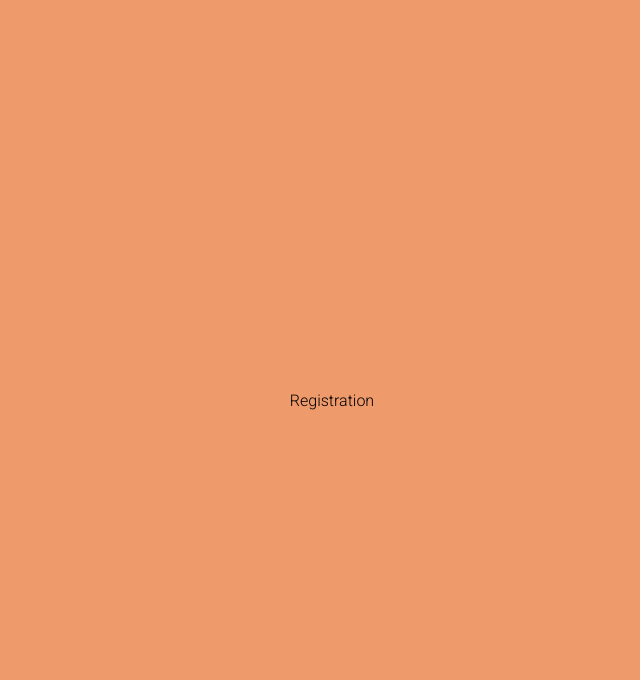
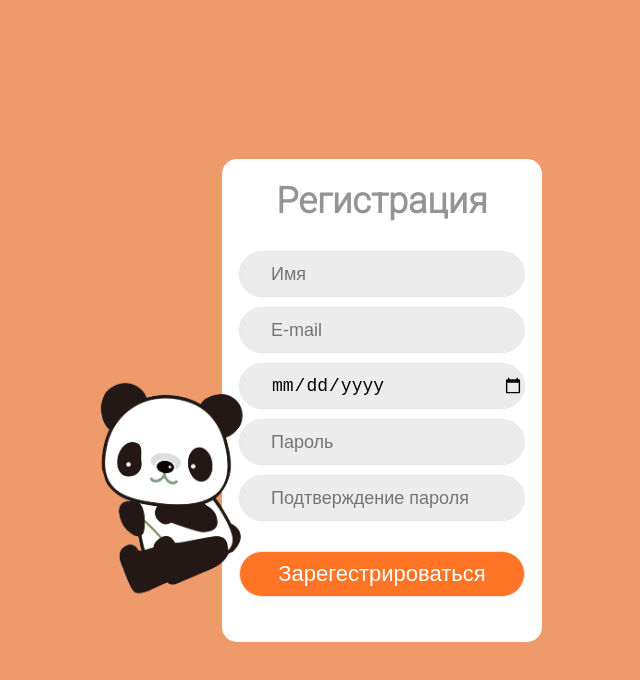
Before and after one commit to Maxim-BC/project_moneybox, a React (Create React App) app: page /reg in a window 1280 px wide. Shown: the top 680 px of the page, without its empty margins (308-948 px from the left). Built offline with nearby package versions, Linux system fonts and the light colour scheme.

Commit message:
Add form Authorization and Registration

```diff
--- a/src/App.js
+++ b/src/App.js
@@ -1,9 +1,9 @@
 import React from "react";
 import "./App.css";
 import { Route } from "react-router-dom";
-import Authorization from "./components/Authorization";
+import Authorization from "./components/AuthAndReg/Authorization";
 import Workplace from "./components/Workplace";
-import Registration from "./components/Registration";
+import Registration from "./components/AuthAndReg/Registration";
 
 
 class App extends React.Component {
--- /dev/null
+++ b/src/components/AuthAndReg/AuthAndReg.css
@@ -0,0 +1,101 @@
+@import url("https://fonts.googleapis.com/css2?family=Roboto:wght@300&display=swap");
+
+.auth-registration-main-box {
+  display: flex;
+  width: 530px;
+}
+
+.auth-window {
+  font-family: Roboto;
+  width: 320px;
+  height: 309px;
+  background-color: white;
+  border-radius: 15px;
+}
+.reg-window {
+  font-family: Roboto;
+  width: 320px;
+  height: 483px;
+  background-color: white;
+  border-radius: 15px;
+}
+.auth-title {
+  color: #949494;
+  margin-top: 0px;
+  padding-top: 21px;
+  text-align: center;
+  font-size: 36px;
+}
+
+.auth-pass,
+.auth-login {
+  display: flex;
+  justify-content: center;
+}
+.auth-login {
+  margin-bottom: 10px;
+}
+
+.auth-pass {
+  margin-bottom: 35px;
+}
+.auth-and-reg-input,
+.btn-registration-login {
+  width: 286px;
+  height: 46px;
+  background: #ececec;
+  border: 1px solid #eee5e5;
+  box-sizing: border-box;
+  border-radius: 23px;
+  font-size: 18px;
+  margin-bottom: 10px;
+}
+
+.auth-and-reg-input {
+  padding-left: 31px;
+}
+
+.box-btn-login {
+  display: flex;
+  justify-content: center;
+}
+
+.btn-registration-login {
+  cursor: pointer;
+  background: #ff7425;
+  color: white;
+  font-size: 22px;
+}
+
+.image-auth-panda {
+  height: 250px;
+  width: 220px;
+  margin-top: 90px;
+  margin-right: -65px;
+  z-index: 10;
+}
+
+.box-registration-input {
+  display: flex;
+  justify-content: center;
+}
+
+.image-registration-panda {
+  height: 250px;
+  width: 220px;
+  margin-top: 190px;
+  margin-right: -65px;
+  z-index: 10;
+}
+
+.box-btn-registration {
+  display: flex;
+  justify-content: center;
+  margin-top: 20px;
+}
+
+.box-message-error {
+  padding: 0;
+  margin: 0;
+  text-align: center;
+}
--- /dev/null
+++ b/src/components/AuthAndReg/Authorization.js
@@ -0,0 +1,72 @@
+import React, { Component } from "react";
+import "./AuthAndReg.css";
+import Panda from "./..//image/Panda.png";
+
+export default class Authorization extends Component {
+  state = {
+    login: "",
+    password: "",
+  };
+
+  loginInputAuthorization = (event) => {
+    this.setState({ login: event.target.value });
+  };
+  passInputAuthorization = (event) => {
+    this.setState({ password: event.target.value });
+  };
+
+  //   handleSubmitLogin = (evt) => {
+  //     const { login, password } = this.state;
+  //     evt.preventDefault();
+  //     authUser(login, password)
+  //       .then((resBody) => {
+  //       })
+  //       .catch((err) => console.log(`Ошибка: ${err}`));
+  //   };
+
+  render() {
+    return (
+      <div className="auth-registration-main-box">
+        <img className="image-auth-panda" src={Panda} alt="panda" />
+        <div className="auth-window">
+          <form
+            className="authorization-user"
+            onSubmit={this.handleSubmitLogin}
+          >
+            <h2 className="auth-title">Авторизация</h2>
+            <div className="auth-login">
+              <label>
+                <input
+                  className="auth-and-reg-input"
+                  onChange={this.loginInputAuthorization}
+                  type="text"
+                  value={this.state.login}
+                  placeholder="User"
+                  required
+                />
+              </label>
+            </div>
+
+            <div className="auth-pass">
+              <label>
+                <input
+                  className="auth-and-reg-input"
+                  onChange={this.passInputAuthorization}
+                  value={this.state.password}
+                  placeholder="Password"
+                  type="password"
+                  required
+                />
+              </label>
+            </div>
+            <div className="box-btn-login">
+              <button className="btn-registration-login" type="submit">
+                Войти
+              </button>
+            </div>
+          </form>
+        </div>
+      </div>
+    );
+  }
+}
--- /dev/null
+++ b/src/components/AuthAndReg/Registration.js
@@ -0,0 +1,147 @@
+import React, { Component } from "react";
+import "./AuthAndReg.css";
+import Panda from "./..//image/Panda.png";
+
+export default class Registration extends Component {
+  state = {
+    name: "",
+    email: "",
+    birthdate: null,
+    password: "",
+    replayPassword: "",
+    messageError: "",
+  };
+
+  handleNameInputChange = (event) => {
+    this.setState({ name: event.target.value });
+  };
+  handleEmailInputChange = (event) => {
+    this.setState({ email: event.target.value });
+  };
+  handlePassInputChange = (event) => {
+    this.setState({ password: event.target.value });
+    if (event.target.value.length < 5) {
+      this.setState({ messageError: "Пароль маленький" });
+    } else this.setState({ messageError: "" });
+  };
+  handleReplayPassInputChange = (event) => {
+    this.setState({ replayPassword: event.target.value });
+    if (event.target.value === this.state.password) {
+      this.setState({ messageError: "" });
+    } else this.setState({ messageError: "Пароли не совпадают" });
+  };
+  handleInputBirthdate = (event) => {
+    this.setState({
+      age: event.target.value,
+    });
+  };
+  handleSave = () => {
+    localStorage.setItem("savedState", JSON.stringify(this.state));
+  };
+
+  //   handleSubmit = (evt) => {
+  //     const { name, email, birthdate, password} = this.state;
+
+  //     evt.preventDefault();
+  //     if ( messageError === "") {
+  //       this.setState({
+  //         showErrors: false,
+  //       });
+  //       registerUser(name, password, email, birthdate)
+  //         .then((resBody) =>
+  //           this.setState({
+  //             messageBtnNext: resBody.message,
+  //           })
+  //         )
+  //         .catch((err) => console.log(`Ошибка: ${err}`));
+  //     } else {
+  //       this.setState({
+  //         showErrors: true,
+  //       });
+  //     }
+  //   };
+
+  render() {
+    return (
+      <div className="auth-registration-main-box">
+        <img className="image-registration-panda" src={Panda} alt="panda" />
+        <div className="reg-window">
+          <form
+            className="registration-user"
+            onSubmit={this.handleSubmit}
+            onChange={this.handleSave}
+          >
+            <h2 className="auth-title">Регистрация</h2>
+            <div className="box-registration-input">
+              <label>
+                <input
+                  className="auth-and-reg-input"
+                  onChange={this.handleNameInputChange}
+                  type="text"
+                  value={this.state.name}
+                  required
+                  placeholder="Имя"
+                />
+              </label>
+            </div>
+            <div className="box-registration-input">
+              <label>
+                <input
+                  className="auth-and-reg-input"
+                  onChange={this.handleEmailInputChange}
+                  type="email"
+                  value={this.state.email}
+                  placeholder="E-mail"
+                  required
+                />
+              </label>
+            </div>
+
+            <div className="box-registration-input">
+              <label>
+                <input
+                  className="auth-and-reg-input"
+                  onChange={this.handleInputBirthdate}
+                  value={this.state.birthdate}
+                  placeholder="Дата рождения"
+                  type="Date"
+                  required
+                />
+              </label>
+            </div>
+            <div className="box-registration-input">
+              <label>
+                <input
+                  className="auth-and-reg-input"
+                  onChange={this.handlePassInputChange}
+                  value={this.state.password}
+                  type="password"
+                  placeholder="Пароль"
+                  required
+                />
+              </label>
+            </div>
+            <div className="box-registration-input">
+              <label>
+                <input
+                  className="auth-and-reg-input"
+                  onChange={this.handleReplayPassInputChange}
+                  value={this.state.replayPassword}
+                  type="password"
+                  placeholder="Подтверждение пароля"
+                  required
+                />
+              </label>
+            </div>
+            <p className="box-message-error">{this.state.messageError}</p>
+            <div className="box-btn-registration">
+              <button className="btn-registration-login" type="submit">
+                Зарегестрироваться
+              </button>
+            </div>
+          </form>
+        </div>
+      </div>
+    );
+  }
+}
--- a/src/components/Authorization.js
+++ /dev/null
@@ -1,12 +0,0 @@
-import React, { Component } from 'react'
-
-export default class Authorization extends Component {
-    render() {
-        return (
-            <div>
-                Это Authorization
-                {/* Первый слайд в фигме */}
-            </div>
-        )
-    }
-}
--- a/src/components/Registration.js
+++ /dev/null
@@ -1,12 +0,0 @@
-import React, { Component } from 'react'
-
-export default class Registration extends Component {
-    render() {
-        return (
-            <div>
-                Registration
-                {/* Второй слайд в фигме */}
-            </div>
-        )
-    }
-}
```
Also changed, not shown: src/components/image/Panda.png (added).
